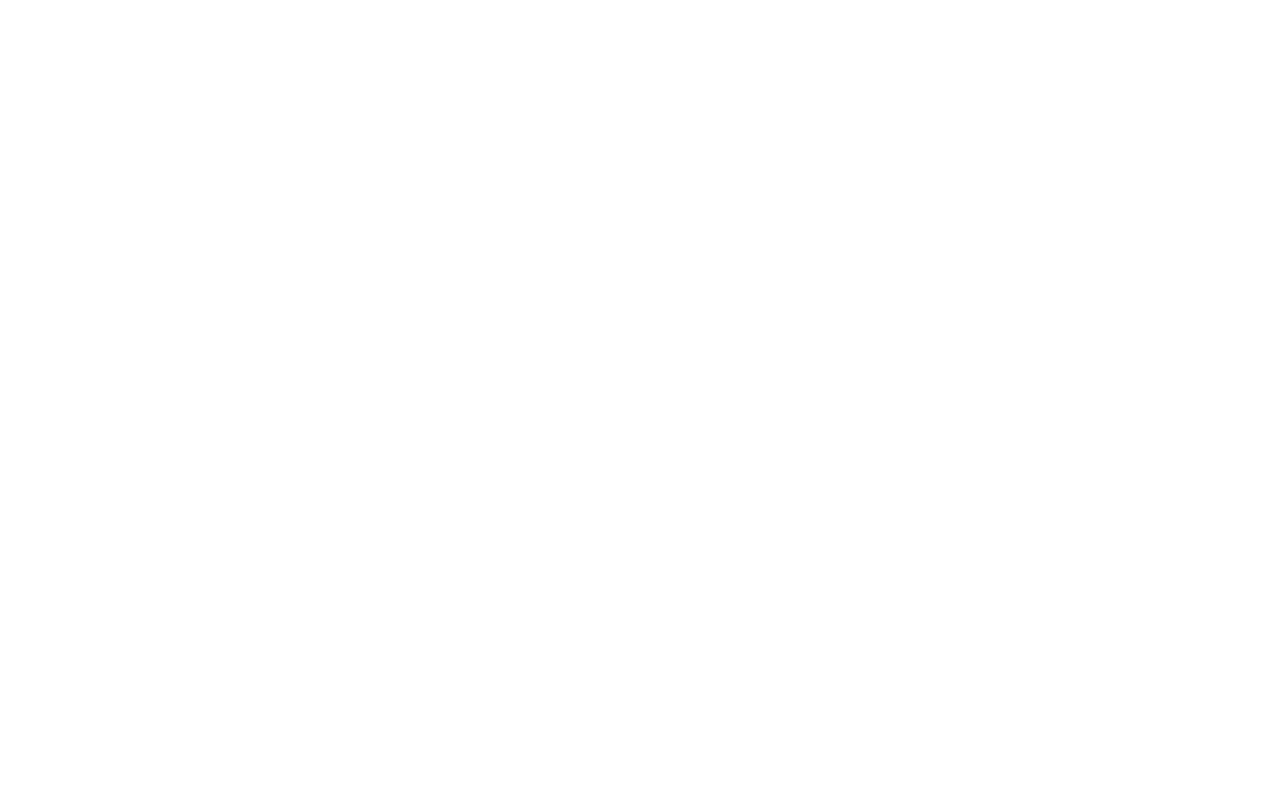
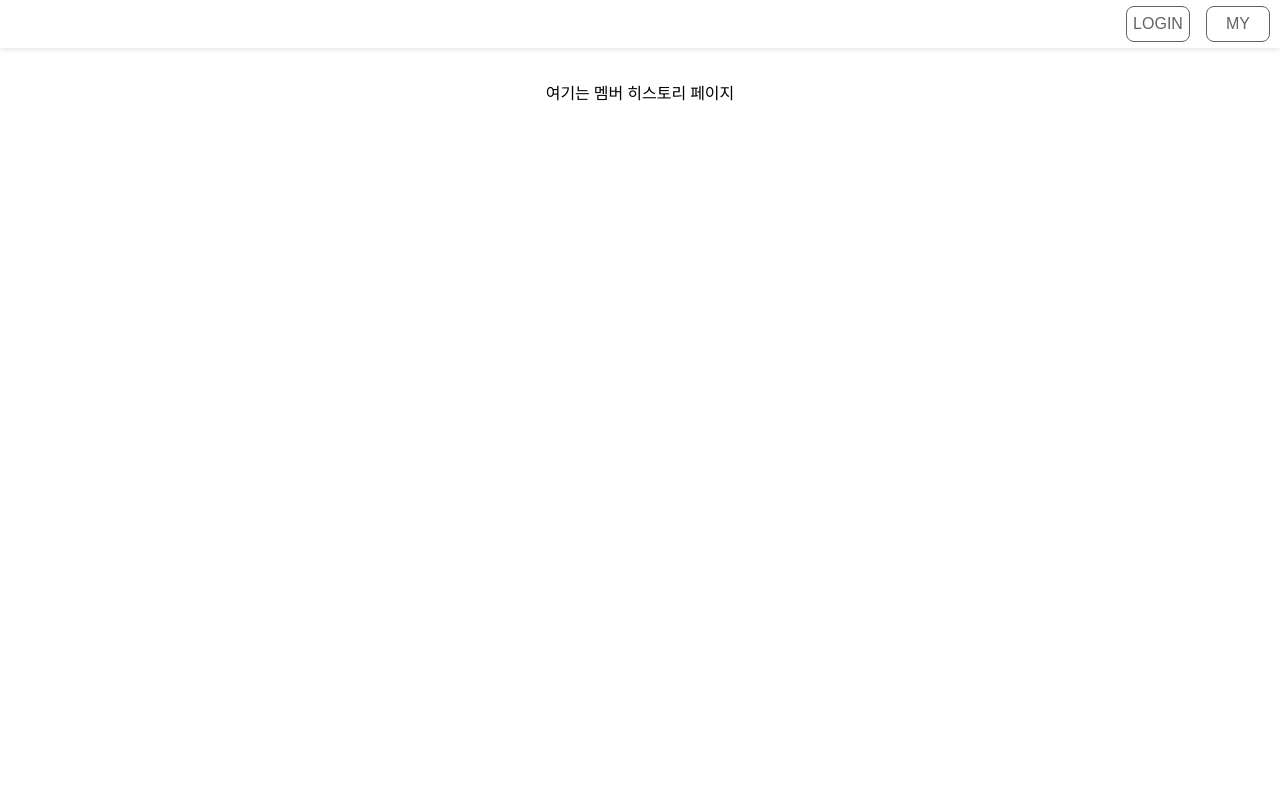
Before and after one commit to AlgorithmGenerator/AlgorithmGenerator-Web, a React (Vite) app in the folder conomoproject/: page /memberhistorypage in a window 1280 px wide. Before the commit this address had no page. Shown: the top 800 px of the page. Built offline with nearby package versions, Linux system fonts and the light colour scheme.

Commit message:
[ADD] memberhistory, submitvode 페이지 추가

```diff
--- a/conomoproject/src/Router.jsx
+++ b/conomoproject/src/Router.jsx
@@ -7,6 +7,8 @@
 import MyPage from './components/header/mypage';
 import MainMoimPage from './pages/mainpage/MoimSpace/MainMoimPage';
 import ManageMoimPage from './pages/mainpage/MoimSpace/managemoim/managemoimpage';
+import MemberHistoryPage from './pages/mainpage/MoimSpace/MemberHistory';
+import SubmitCodePage from './pages/mainpage/MoimSpace/SubmitCode';
 
 const AppRouter = () => {
     return (
@@ -19,6 +21,8 @@
                     <Route path='/mypage' element={<MyPage />} />
                     <Route path='/mainmoimpage' element={<MainMoimPage />} />
                     <Route path='/managemoimpage' element={<ManageMoimPage />} />
+                    <Route path='/memberhistorypage' element={<MemberHistoryPage />} />
+                    <Route path='/submitcodepage' element={<SubmitCodePage />} />
                 </Route>
             </Routes>
         </Router>
--- a/conomoproject/src/pages/mainpage/MoimSpace/MainMoimPage.jsx
+++ b/conomoproject/src/pages/mainpage/MoimSpace/MainMoimPage.jsx
@@ -92,6 +92,7 @@
 padding: 0.4rem;
 
 width: 4rem;
+cursor: pointer;
 `;
 
 const MainMoimPage = () => {
@@ -103,11 +104,11 @@
     }
 
     const submit = () => {
-        navigate('/submitpage'); // 답안 제출하기 페이지
+        navigate('/submitcodepage'); // 답안 제출하기 페이지
     }
 
     const history = () => {
-        navigate('/historypage'); // 팀원별 제출기록 보기 페이지
+        navigate('/memberhistorypage'); // 팀원별 제출기록 보기 페이지
     }
 
     const [moimnumber, setMoimnumber] = useState(() => {
--- /dev/null
+++ b/conomoproject/src/pages/mainpage/MoimSpace/MemberHistory.jsx
@@ -0,0 +1,32 @@
+import React from 'react';
+import styled from 'styled-components';
+
+const ContainerCenter = styled.div`
+  display: flex;
+  flex-direction: column;
+  align-items: center;
+  width: 100%;
+  min-height: 100vh;
+`;
+
+const PageContainer = styled(ContainerCenter)`
+  width: 100%;
+  display: flex;
+  flex-direction: column;
+  justify-content: flex-start;
+  gap: 4rem;
+  position: relative;
+  background-color: white;
+`;
+
+const MemberHistoryPage = () => {
+    return (
+        <ContainerCenter>
+            <PageContainer>
+                여기는 멤버 히스토리 페이지
+            </PageContainer>
+        </ContainerCenter>
+    );
+};
+
+export default MemberHistoryPage;
--- /dev/null
+++ b/conomoproject/src/pages/mainpage/MoimSpace/SubmitCode.jsx
@@ -0,0 +1,32 @@
+import React from 'react';
+import styled from 'styled-components';
+
+const ContainerCenter = styled.div`
+  display: flex;
+  flex-direction: column;
+  align-items: center;
+  width: 100%;
+  min-height: 100vh;
+`;
+
+const PageContainer = styled(ContainerCenter)`
+  width: 100%;
+  display: flex;
+  flex-direction: column;
+  justify-content: flex-start;
+  gap: 4rem;
+  position: relative;
+  background-color: white;
+`;
+
+const SubmitCodePage = () => {
+    return (
+        <ContainerCenter>
+            <PageContainer>
+                여기는 코드 제출 페이지
+            </PageContainer>
+        </ContainerCenter>
+    );
+};
+
+export default SubmitCodePage;
```
